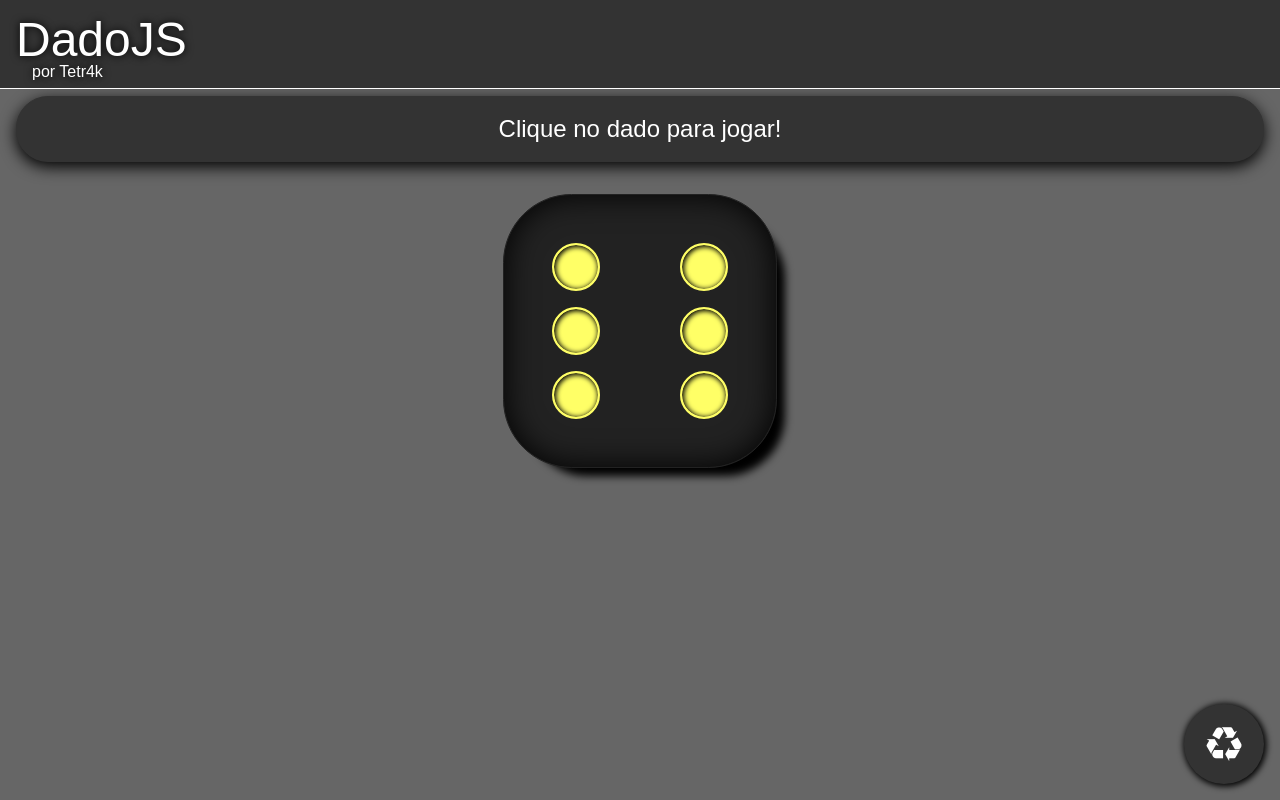
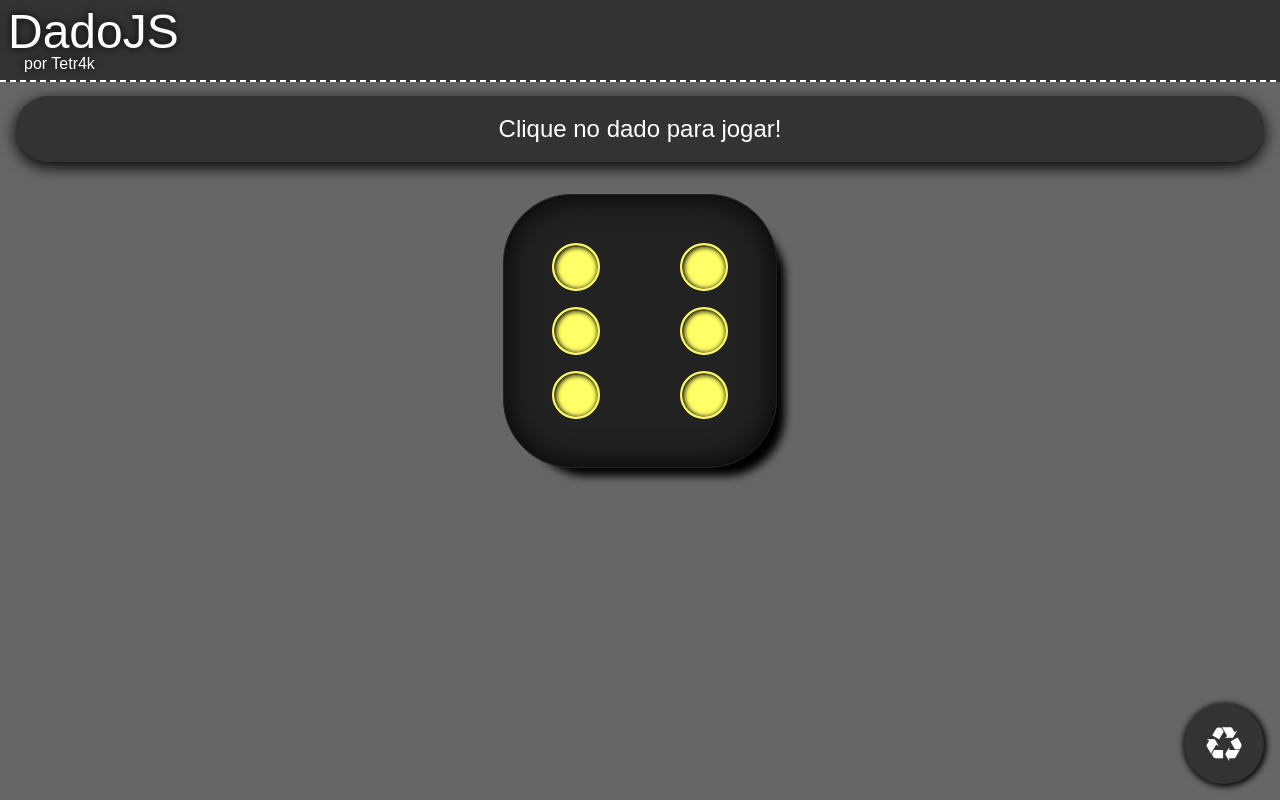
Before and after one commit to Tetr4k/dadojs, a React (Create React App) app: page / in a window 1280 px wide. Built offline with nearby package versions, Linux system fonts and the light colour scheme.

Commit message:
Atualiza cabeçalho

```diff
--- a/src/PaginaDado6/index.jsx
+++ b/src/PaginaDado6/index.jsx
@@ -14,7 +14,7 @@ const PaginaDado6 = styled.div`
 
 const Retorno = () => {
 
-    const [ state, setState] = useState({
+    const [state, setState] = useState({
         numero: 6,
         historico: []
     });
--- a/src/componentes/Cabecalho/index.jsx
+++ b/src/componentes/Cabecalho/index.jsx
@@ -5,15 +5,14 @@ import { corFundoSecundaria, corTextoPrincipal } from '../../Colors'
 
 const Cabecalho = styled.header`
     background-color: ${corFundoSecundaria};
-    border-bottom: white 1px solid;
+    border-bottom: white 2px dashed;
     color: ${corTextoPrincipal};
     display: flex;
     flex-direction: column;
     font-family: 'Rubik', sans-serif;
-    height: 3.5rem;
     justify-content: space-between;
+    padding: 0.5rem;
     left: 0;
-    padding: 1rem;
     position: fixed;
     top: 0;
     width: 100%;
```
Also changed, not shown: 1 other file (tests, documents, lock files or other folders).
